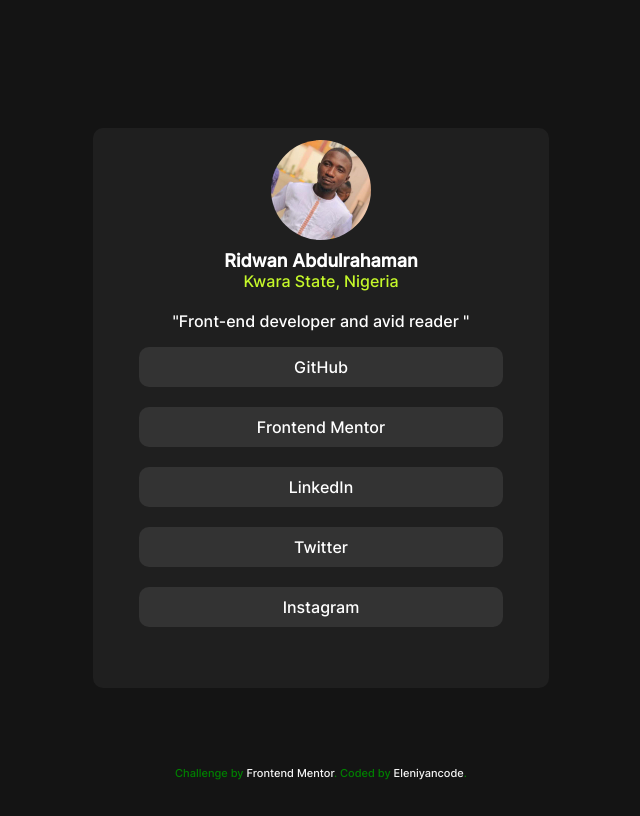
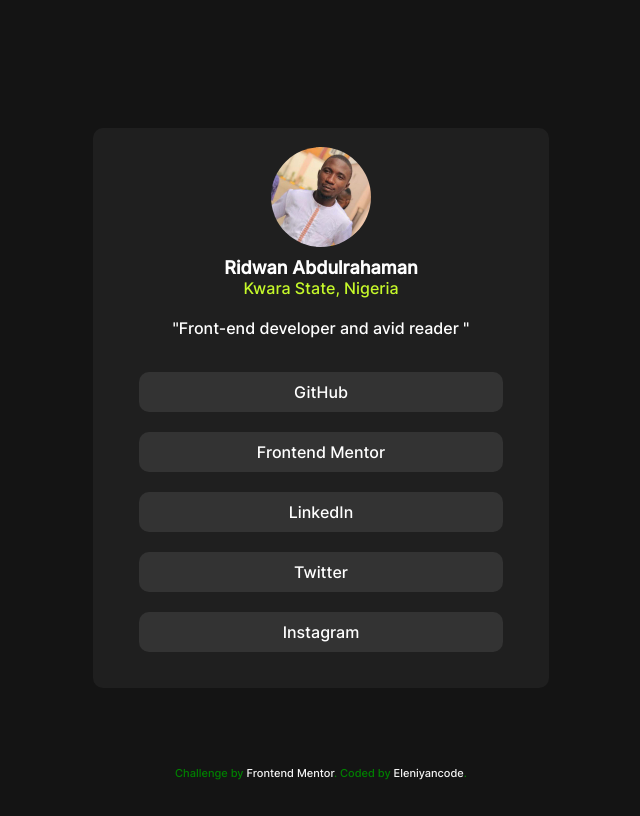
Before and after one commit to Eleniyancode/social-link-profile, a plain HTML site: page index.html in a window 1536 px wide. Shown: the whole page, without its empty margins (447-1087 px from the left). Drawn offline with Linux system fonts and the light colour scheme.

Commit message:
fixing the responsiveness

```diff
--- a/style.css
+++ b/style.css
@@ -128,6 +128,14 @@ footer {
       width: 30%;
       height: 70%;
   }
+  .social-media-handles {
+    margin-top: 20px;
+  }
+
+  .profile-info {
+    margin-top: 30px;
+  }
+
 }
 
 @media (min-width: 768px) {
@@ -135,4 +143,10 @@ footer {
       width: 30%;
       height: 70%;
   }
+  .social-media-handles {
+    margin-top: 20px;
+  }
+  .profile-info {
+    margin-top: 30px;
+  }
 }
```
